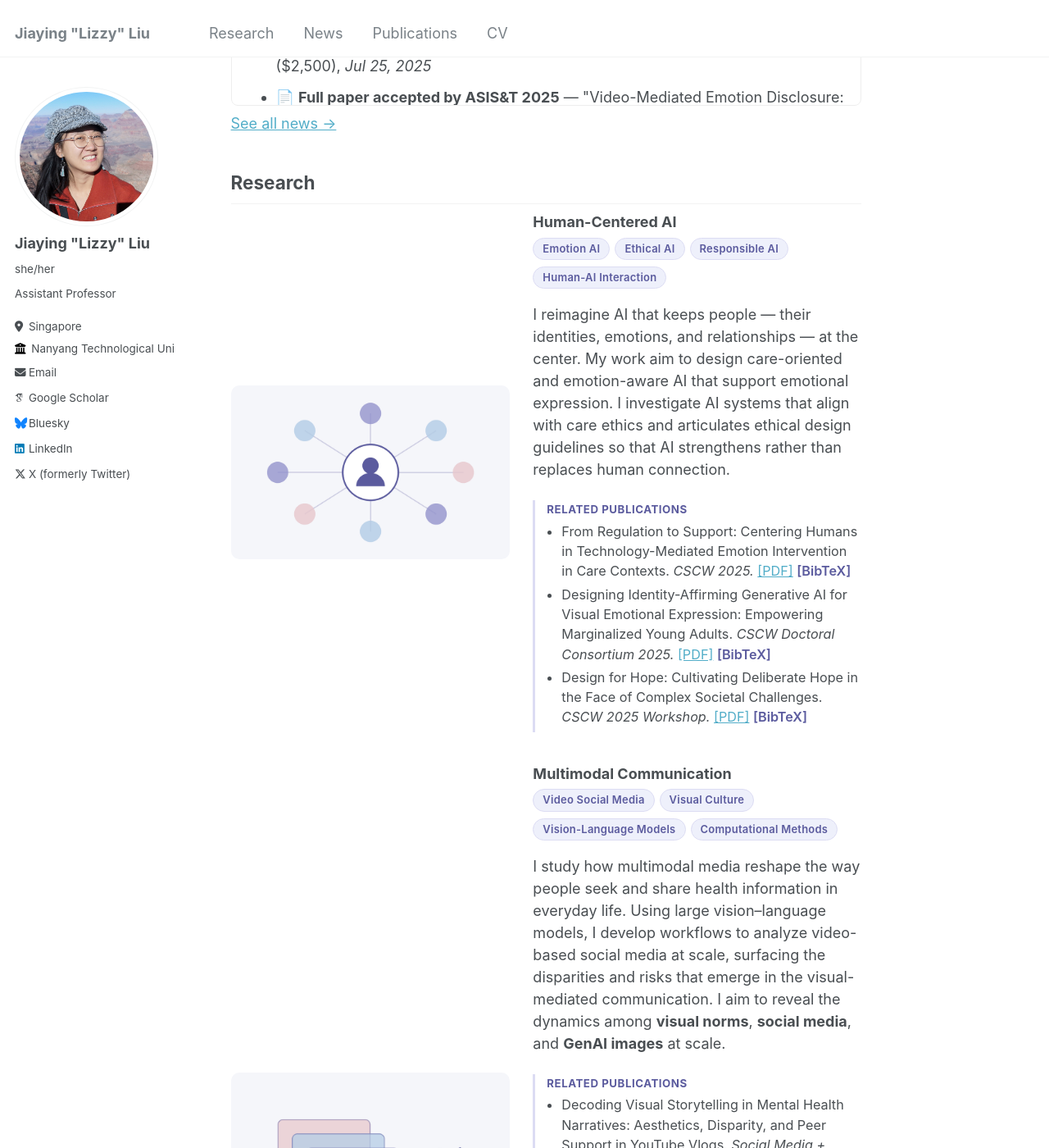
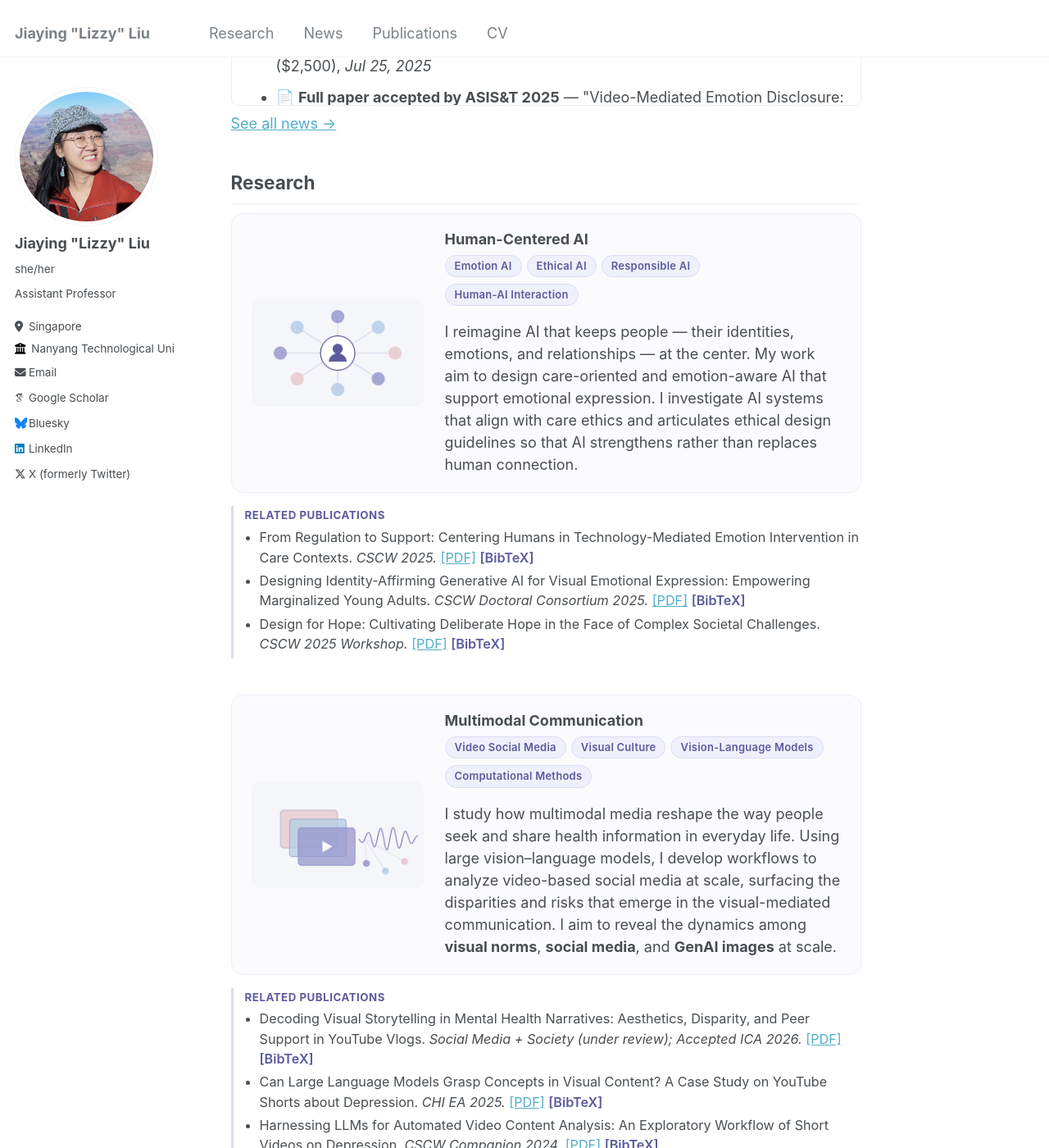
Before and after one commit to lizzyliu666/lizzyliu666.github.io, a Jekyll site: the page built from _pages/about.md, in a window 1280 px wide and 1400 px high, scrolled down 1072 px. Shown: the whole window at 82% size. Built offline with Jekyll 4.4.1, drawn with Linux system fonts in a browser that asks for light colours; some web fonts are replaced.

Commit message:
Update research.html

```diff
--- a/_includes/research.html
+++ b/_includes/research.html
@@ -2,6 +2,18 @@
      To swap a figure, just replace the matching file in /images/ (research-1.png, research-2.png, research-3.png).
      To list related work, edit the "Related publications" list under each direction. -->
 <style>
+  .research-directions { }
+  .rd-item { margin-bottom:44px; }
+  .rd-card {
+    display:flex; align-items:center; gap:26px; flex-wrap:wrap;
+    background:#fbfbfe; border:1px solid #ecedf7; border-radius:14px;
+    padding:20px 24px;
+  }
+  .rd-figure { flex:0 0 210px; max-width:210px; }
+  .rd-figure img { width:100%; height:auto; border-radius:10px; display:block; }
+  .rd-desc { flex:1 1 420px; min-width:260px; }
+  .rd-desc h3 { margin:0 0 4px; }
+  .rd-desc p { margin:0; }
   .rd-tags { margin:6px 0 12px; }
   .rd-tags span {
     display:inline-block; font-size:0.72em; font-weight:600; letter-spacing:0.02em;
@@ -9,7 +21,7 @@
     border-radius:999px; padding:3px 11px; margin:0 6px 6px 0;
   }
   .rd-pubs {
-    margin-top:12px; border-left:3px solid #dcdcf3; padding:2px 0 2px 14px;
+    margin-top:16px; border-left:3px solid #dcdcf3; padding:2px 0 2px 14px;
     font-size:0.9em;
   }
   .rd-pubs .rd-pubs-label {
@@ -34,16 +46,19 @@
 
 <div class="research-directions">
 
-  <div style="display:flex; align-items:center; gap:28px; flex-wrap:wrap; margin-bottom:40px;">
-    <div style="flex:1 1 260px; min-width:240px;">
-      <img src="/images/research-1.png" alt="Human-Centered AI" style="width:100%; height:auto; border-radius:10px;">
+  <div class="rd-item">
+    <div class="rd-card">
+      <div class="rd-figure">
+        <img src="/images/research-1.png" alt="Human-Centered AI">
       </div>
-    <div style="flex:1 1 320px; min-width:260px;">
-      <h3 style="margin-top:0; margin-bottom:4px;">Human-Centered AI</h3>
+      <div class="rd-desc">
+        <h3>Human-Centered AI</h3>
         <div class="rd-tags">
         <span>Emotion AI</span><span>Ethical AI</span><span>Responsible AI</span><span>Human-AI Interaction</span>
       </div>
         <p>I reimagine AI that keeps people &mdash; their identities, emotions, and relationships &mdash; at the center. My work aim to design care-oriented and emotion-aware AI that support emotional expression. I investigate AI systems that align with care ethics and articulates ethical design guidelines so that AI strengthens rather than replaces human connection.</p>
+      </div>
+    </div>
     <div class="rd-pubs">
         <div class="rd-pubs-label">Related publications</div>
         <ul>
@@ -80,15 +95,20 @@
         </ul>
       </div>
   </div>
+
+  <div class="rd-item">
+    <div class="rd-card">
+      <div class="rd-figure">
+        <img src="/images/research-2.png" alt="Multimodal Mediated Communication">
       </div>
-
-  <div style="display:flex; align-items:center; gap:28px; flex-wrap:wrap; margin-bottom:40px;">
-    <div style="flex:1 1 320px; min-width:260px; order:2;">
-      <h3 style="margin-top:0; margin-bottom:4px;">Multimodal Communication</h3>
+      <div class="rd-desc">
+        <h3>Multimodal Communication</h3>
         <div class="rd-tags">
         <span>Video Social Media</span><span>Visual Culture</span><span>Vision-Language Models</span><span>Computational Methods</span>
       </div>
         <p>I study how multimodal media reshape the way people seek and share health information in everyday life. Using large vision&ndash;language models, I develop workflows to analyze video-based social media at scale, surfacing the disparities and risks that emerge in the visual-mediated communication. I aim to reveal the dynamics among <b>visual norms</b>, <b>social media</b>, and <b>GenAI images</b> at scale.</p>
+      </div>
+    </div>
     <div class="rd-pubs">
         <div class="rd-pubs-label">Related publications</div>
         <ul>
@@ -154,21 +174,20 @@
         </ul>
       </div>
   </div>
-    <div style="flex:1 1 260px; min-width:240px; order:1;">
-      <img src="/images/research-2.png" alt="Multimodal Mediated Communication" style="width:100%; height:auto; border-radius:10px;">
+
+  <div class="rd-item">
+    <div class="rd-card">
+      <div class="rd-figure">
+        <img src="/images/research-3.png" alt="Technology for Behavioral Change and Well-Being">
       </div>
-  </div>
-
-  <div style="display:flex; align-items:center; gap:28px; flex-wrap:wrap; margin-bottom:10px;">
-    <div style="flex:1 1 260px; min-width:240px;">
-      <img src="/images/research-3.png" alt="Technology for Behavioral Change and Well-Being" style="width:100%; height:auto; border-radius:10px;">
-    </div>
-    <div style="flex:1 1 320px; min-width:260px;">
-      <h3 style="margin-top:0; margin-bottom:4px;">Health Behavioral Change &amp; Well-Being</h3>
+      <div class="rd-desc">
+        <h3>Health Behavioral Change &amp; Well-Being</h3>
         <div class="rd-tags">
         <span>Behavioral Change</span><span>Mental Health</span><span>Help-Seeking</span><span>Health Equity</span>
       </div>
         <p>I examine how people &mdash; especially marginalized communities &mdash; change health behaviors and navigate mental health care across digital and everyday settings. This line of work informs responsible technologies that support meaningful <b>behavioral change</b> for well-being.</p>
+      </div>
+    </div>
     <div class="rd-pubs">
         <div class="rd-pubs-label">Related publications</div>
         <ul>
@@ -214,6 +233,5 @@
         </ul>
       </div>
   </div>
-  </div>
 
 </div>
```
Lines whose indentation alone changed are shown as unchanged.
